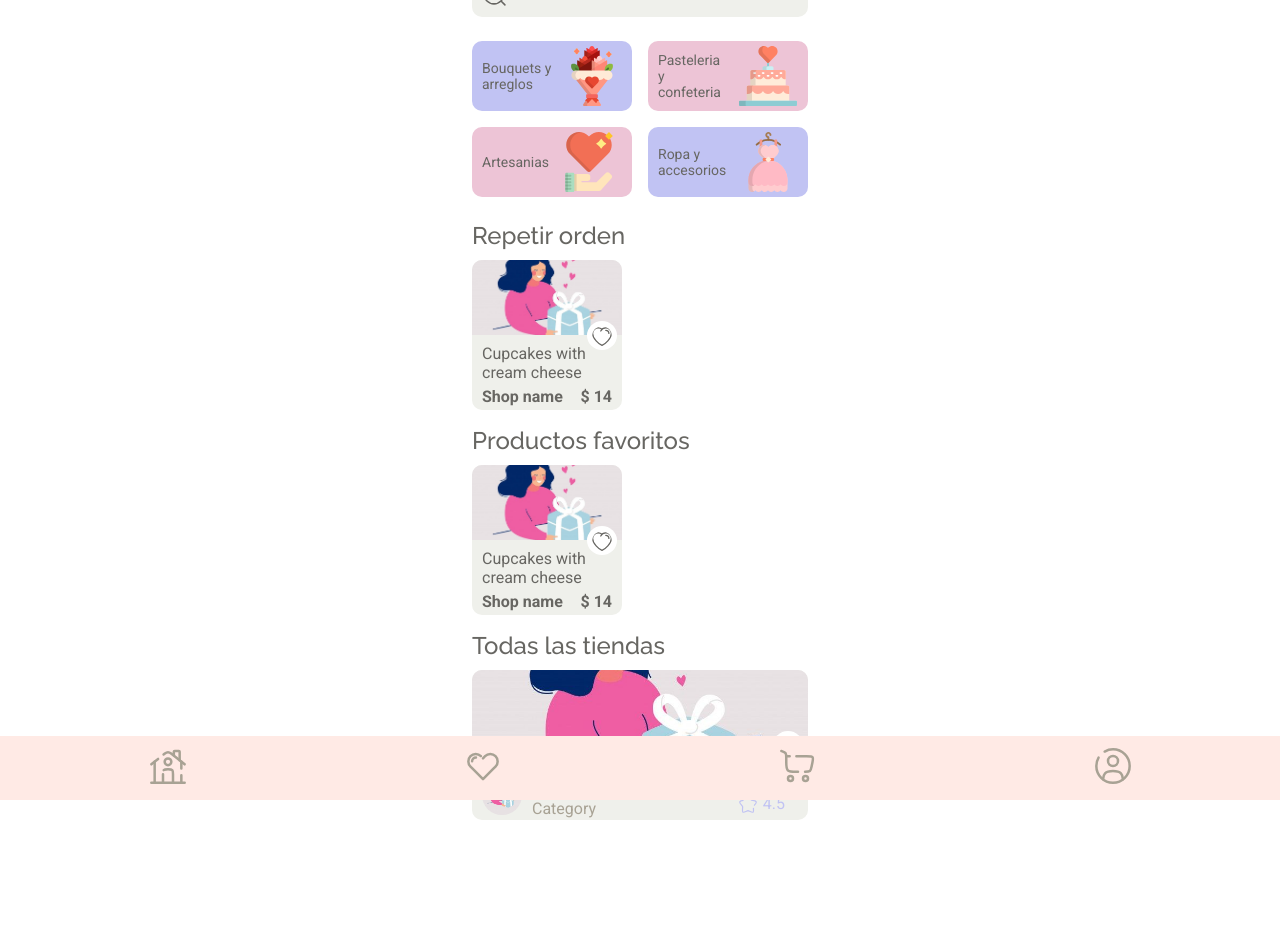
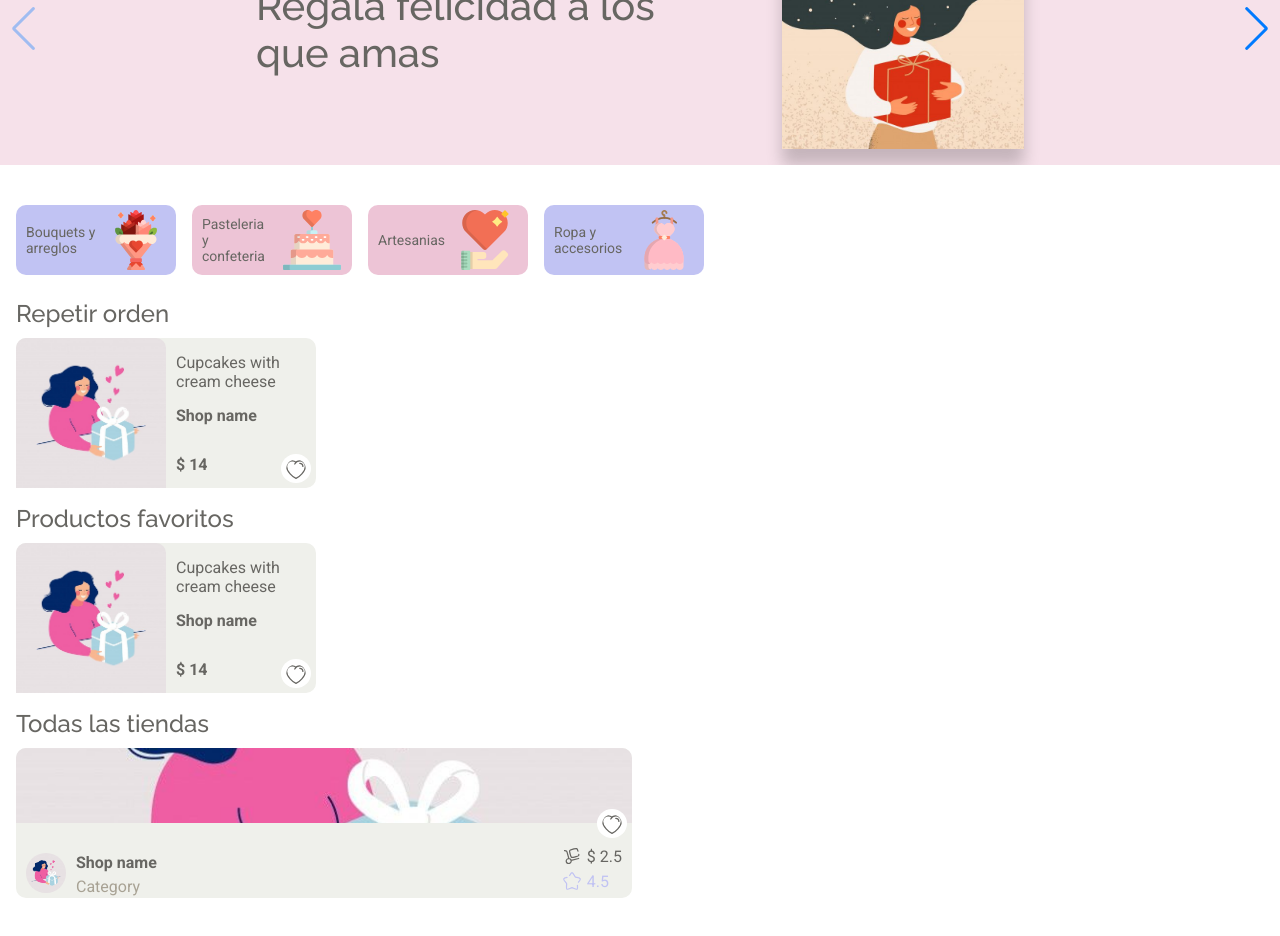
Before and after one commit to MAKAIABootcamp/detalleando-project-front-5, a React (Vite) app: page /home in a window 1280 px wide. Shown: the top 936 px of the page. Before the commit the page ends 900 px from the top, so only its background shows below. Built offline with nearby package versions, Linux system fonts and the light colour scheme.

Commit message:
:construction:Working on responsive

```diff
--- a/package.json
+++ b/package.json
@@ -19,7 +19,8 @@
     "react-router-dom": "^6.15.0",
     "redux": "^4.2.1",
     "redux-thunk": "^2.4.2",
-    "sass": "^1.66.1"
+    "sass": "^1.66.1",
+    "swiper": "^10.2.0"
   },
   "devDependencies": {
     "@types/react": "^18.2.15",
--- /dev/null
+++ b/src/components/home-banner/Banner.jsx
@@ -0,0 +1,35 @@
+import React from 'react'
+import { Swiper, SwiperSlide } from 'swiper/react';
+import 'swiper/css';
+import 'swiper/css/navigation';
+import { Navigation } from 'swiper/modules';
+import present from "/girl-with-present.jfif"
+import test from "/test.jfif"
+import "./banner.scss"
+
+const Banner = () => {
+  return (
+    <Swiper navigation={true} modules={[Navigation]} className="mySwiper">
+        <SwiperSlide>
+          <div className='swiper-banner'>
+            <h1>Regala felicidad a los que amas</h1>
+            <img src={present} alt="" />
+          </div>
+        </SwiperSlide>
+        <SwiperSlide>
+        <div className='swiper-banner'>
+            <h1>Regala felicidad a los que amas</h1>
+            <img src={test} alt="" />
+          </div>
+        </SwiperSlide>
+        <SwiperSlide>
+        <div className='swiper-banner'>
+            <h1>Regala felicidad a los que amas</h1>
+            <img src={test} alt="" />
+          </div>
+        </SwiperSlide>
+      </Swiper>
+  )
+}
+
+export default Banner
--- /dev/null
+++ b/src/components/home-banner/banner.scss
@@ -0,0 +1,30 @@
+@import "../../assets/styles/variables.scss";
+
+.swiper {
+    width: 100vw;
+    height: 40%;
+
+
+  .swiper-slide {
+    .swiper-banner {
+    background-color: rgb(237, 196, 214, 0.5);
+    padding: 1rem 20%;
+    width: 100vw;
+    display: flex;
+    align-items: center;
+    gap: 10%;
+    h1 {
+        font-family: $font-primary;
+        font-weight: 500;
+        font-size: 40px;
+        color: $font-dark;
+
+    }
+    img {
+        width: 20rem;
+        height: 15rem;
+        object-fit: cover;
+        box-shadow: 0px 16px 15px 0px rgba(0,0,0,0.2);;
+    }
+}
+  } }
--- a/src/components/nav-desktop/NavDesktop.jsx
+++ b/src/components/nav-desktop/NavDesktop.jsx
@@ -4,11 +4,12 @@ import search from "/icons/search.svg"
 import { NavLink } from 'react-router-dom'
 import cart from "/icons/cart.svg"
 import profile from "/icons/user-circle.svg"
+import "./nav.scss"
 
 const NavDesktop = () => {
   return (
-    <nav>
-        <img src={logo} alt="Icon for logo" />
+    <nav className='navbar-desktop'>
+        <img src={logo} alt="Icon for logo" className='logo'/>
         <div className='search'>
             <input type="search" name="" id="" placeholder='Buscar'/>
             <img src={search} alt="Icon for search" className='search-icon'/>
--- a/src/components/nav-desktop/nav.scss
+++ b/src/components/nav-desktop/nav.scss
@@ -1,23 +1,28 @@
 @import "../../assets/styles/variables.scss";
 
-nav {
-    background-color: $background-peach;
+.navbar-desktop {
+    background-color: rgb(255, 234, 229, 0.5);
     display: flex;
     padding: 10px 2rem;
     justify-content: space-between;
     width: 100vw;
+    position: static;
+    .logo {
+        width: 50px;
+    }
     .search {
         position: relative;
         input {
             border: none;
             border-radius: 10px;
-            width: 30%;
-            padding: 10px;
+            width: 30vw;
+            padding: 15px 10px 15px 50px;
         }
         .search-icon {
             position: absolute;
-            top: 5px;
+            top: 10px;
             left: 10px;
+            width: 30px;
         }
     }
     .navigation {
--- a/src/pages/home/Home.jsx
+++ b/src/pages/home/Home.jsx
@@ -12,11 +12,18 @@ import delivery from "/icons/delivery.svg"
 import star from "/icons/star.svg"
 import NavMobile from '../../components/nav-mobile/NavMobile'
 import "./home.scss"
+import NavDesktop from '../../components/nav-desktop/NavDesktop'
+import Banner from '../../components/home-banner/Banner'
 
 const Home = () => {
   return (
     <>
+    <header>
+        <NavDesktop/>
+        <Banner/>
+    </header>
     <main>
+
         <div className='choose-address'>
             <Address/>
             <img src={calendar} alt="Icon for events" className='calendar'/>
@@ -114,7 +121,10 @@ const Home = () => {
         </div>
 
     </main>
-    <NavMobile/>
+    <div className='mobile-navbar'>
+        <NavMobile/>
+    </div>
+
     </>
   )
 }
--- a/src/pages/home/home.scss
+++ b/src/pages/home/home.scss
@@ -1,5 +1,8 @@
 @import "../../assets/styles/variables.scss";
 
+header {
+    display: none;
+}
 main {
     background-color: white;
     padding: 1rem 1rem 5rem 1rem;
@@ -159,3 +162,48 @@ main {
         }
     }
 }
+
+@media (min-width: 700px) {
+    header {
+        display: inline-block;
+    }
+    main {
+        .choose-address {
+            display: none;
+        }
+        .search {
+            display: none;
+        }
+        .categories {
+            display: flex;
+        }
+        .section .cards-container .card {
+            display: flex;
+            width: 300px;
+            height: 150px;
+            p {
+                margin-top: 10px;
+            }
+            img {
+                height: 100%;
+                width: 50%;
+            }
+            .price {
+                flex-direction: column;
+                gap: 30px;
+                margin-top: 10px;
+            }
+            .like {
+                bottom: 5px;
+            }
+        }
+        .section .shops-cards-container {
+            display: grid;
+            grid-template-columns: repeat(2, 1fr);
+            gap: 1rem;
+        }
+    }
+    .mobile-navbar {
+        display: none;
+    }
+}
```
Also changed, not shown: public/girl-with-present.jfif (added), 1 other file (tests, documents, lock files or other folders).
